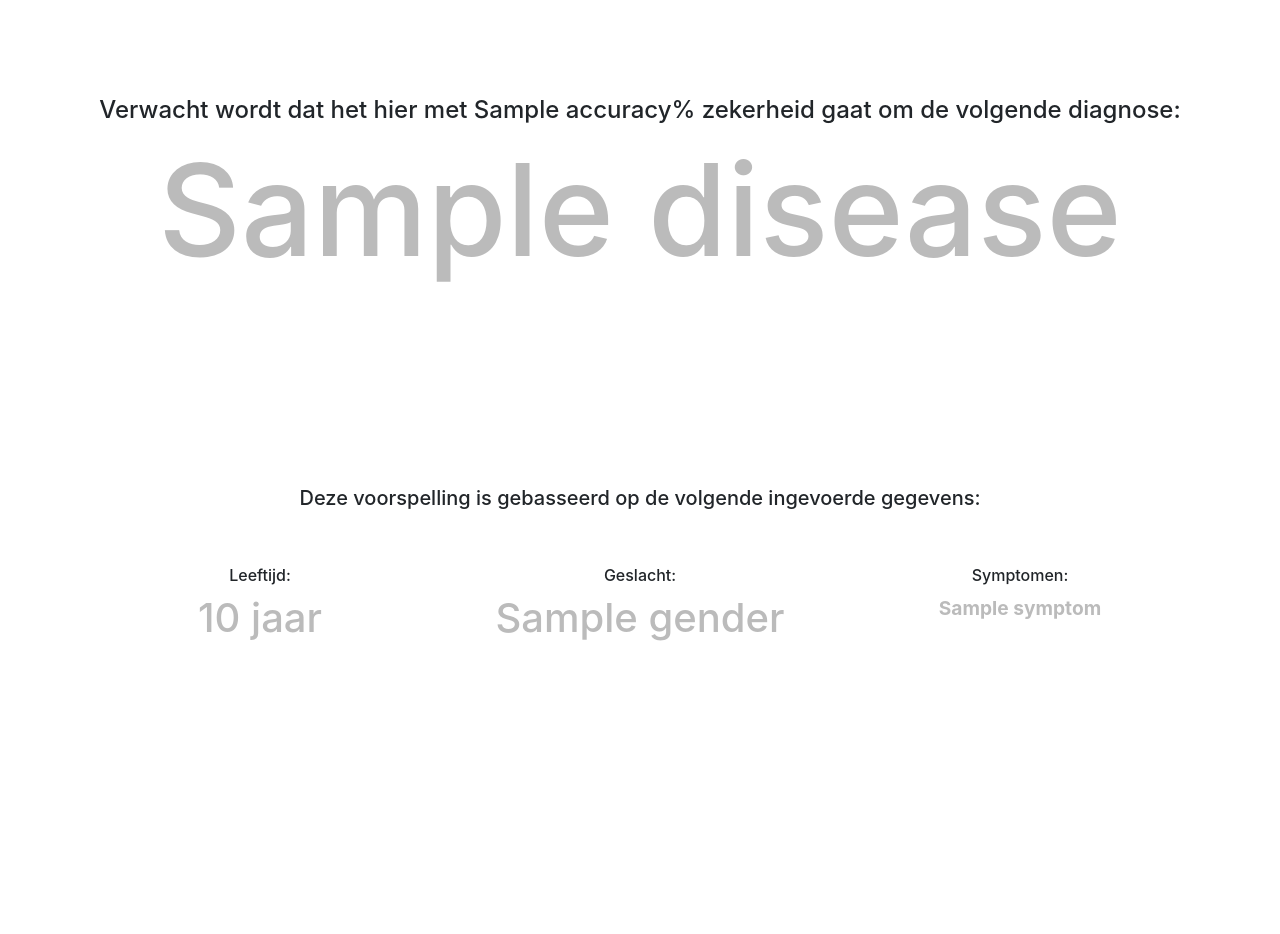
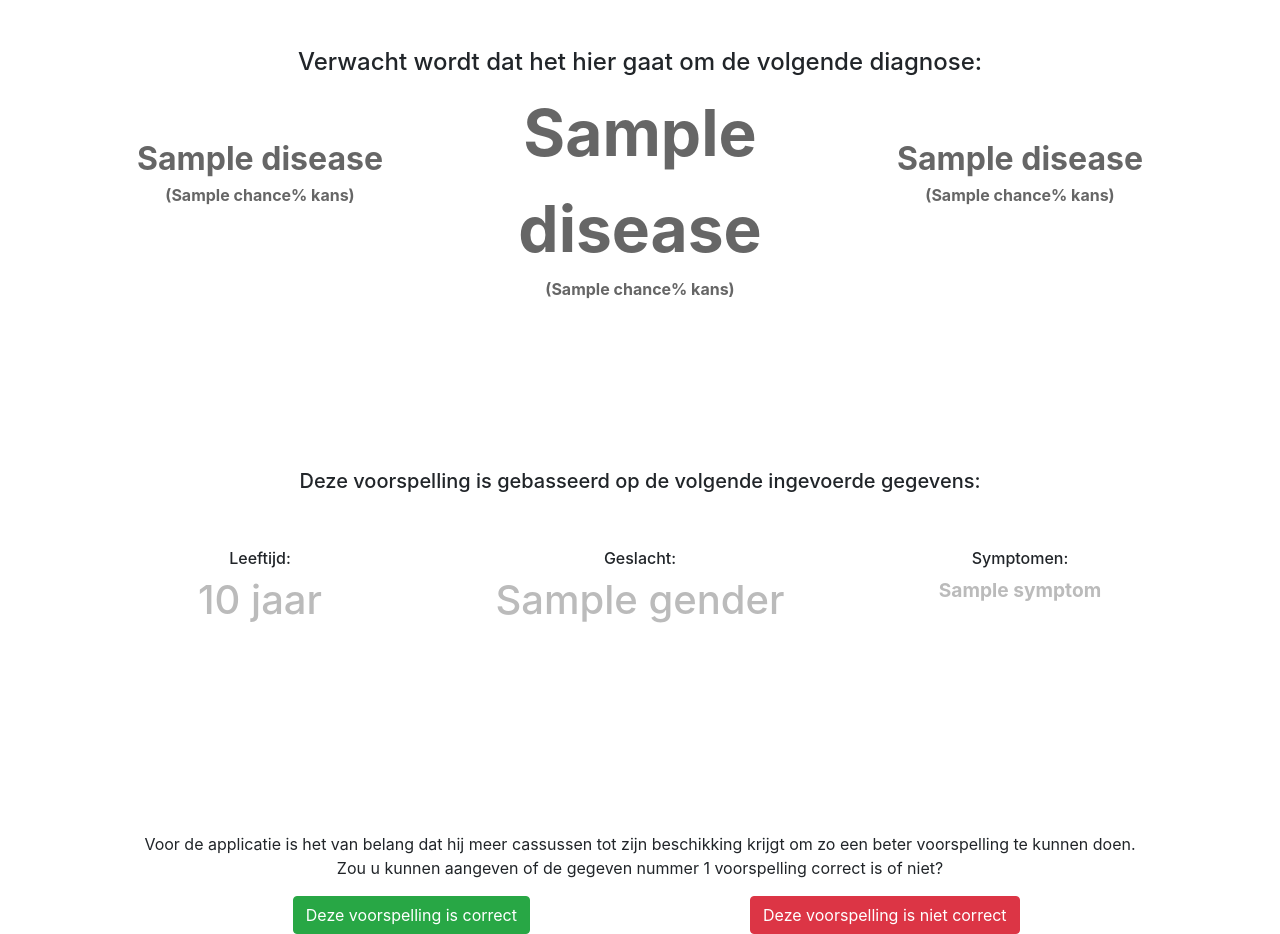
Before and after one commit to HanNotSMachineLearning/Proof-of-Concept, a Python web app: template templates/result.html in a window 1280 px wide. Shown: the part 56-990 px from the top of the page. Before the commit the page ends 697 px from the top, so only its background shows below. Run offline with Jinja, Linux system fonts and the light colour scheme; the template is opened without the code that fills it: most values are stand-ins (such as "Sample title", 1, 10 or a date in 2020); some libraries are stand-ins or nearby versions.

Commit message:
Added frontend for feedback

```diff
--- a/templates/result.html
+++ b/templates/result.html
@@ -6,6 +6,13 @@
 	<title>Prediction - Diagnostisator</title>
 	<link rel="stylesheet" href="https://stackpath.bootstrapcdn.com/bootstrap/4.1.1/css/bootstrap.min.css" integrity="sha384-WskhaSGFgHYWDcbwN70/dfYBj47jz9qbsMId/iRN3ewGhXQFZCSftd1LZCfmhktB"
 	 crossorigin="anonymous">
+	 <style>
+		 .thanks{
+			 text-align: center;
+			 font-size: 3rem;
+			 margin: auto;
+		 }
+	 </style>
 </head>
 
 <body>
@@ -17,18 +24,42 @@
 	<section class="container">
 		<div class="row">
 			<div class="col-sm-12" style="text-align: center;">
-                <br/><br/><br/><br/>
-                <h4>Verwacht wordt dat het hier met {{ accuracy }}% zekerheid gaat om de volgende diagnose:</h4>
-                <h1 style="color: #BBBBBB; font-size: 8rem;">{{ disease }}</h1>
+				<br/>
+				<br/>
+				<h4>Verwacht wordt dat het hier gaat om de volgende diagnose:</h4>
+			</div>
+		</div>
+		<div class="row" style="text-align: center;">
+			<div class="col-sm-12 col-md-4" style="margin-top: 50px;">
+				<span style="color: #666666; font-size: 2rem; font-weight: bold;">{{ prediction[1]['disease'] }}</span>
+				<br/>
+				<span style="color: #666666; font-size: 1rem; font-weight: bold;">({{ prediction[1]['chance'] }}% kans)</span>
+			</div>
+			<div class="col-sm-12 col-md-4">
+				<span style="color: #666666; font-size: 4rem; font-weight: bold;">{{ prediction[0]['disease'] }}</span>
+				<br/>
+				<span style="color: #666666; font-size: 1rem; font-weight: bold;">({{ prediction[0]['chance'] }}% kans)</span>
+			</div>
+			<div class="col-sm-12 col-md-4" style="margin-top: 50px;">
+				<span style="color: #666666; font-size: 2rem; font-weight: bold;">{{ prediction[2]['disease'] }}</span>
+				<br/>
+				<span style="color: #666666; font-size: 1rem; font-weight: bold;">({{ prediction[2]['chance'] }}% kans)</span>
 			</div>
 		</div>
 		<div class="row">
 			<div class="col-sm-12" style="text-align: center;">
-                <br/><br/><br/><br/><br/><br/><br/><br/>
+				<br/>
+				<br/>
+				<br/>
+				<br/>
+				<br/>
+				<br/>
+				<br/>
 				<h5>Deze voorspelling is gebasseerd op de volgende ingevoerde gegevens:</h5>
+				<br/>
+				<br/>
 			</div>
 		</div>
-		<br/><br/>
 		<div class="row">
 			<div class="col-sm-4" style="text-align: center;">
 				<h6>Leeftijd:</h6>
@@ -45,6 +76,23 @@
 				{% endfor %}
 			</div>
 		</div>
+		<div id="feedback-section" class="row" style="text-align: center; margin-top: 200px">
+			<div class="col-sm-12">
+				<p>Voor de applicatie is het van belang dat hij meer cassussen tot zijn beschikking krijgt om zo een beter voorspelling
+					te kunnen doen.
+					<br/> Zou u kunnen aangeven of de gegeven nummer 1 voorspelling correct is of niet?
+				</p>
+				<div class="row">
+					<div class="col-sm-5" style="text-align: right;">
+						<button id="prediction-correct-btn" class="btn btn-success">Deze voorspelling is correct</button>
+					</div>
+					<div class="col-sm-2"></div>
+					<div class="col-sm-5" style="text-align: left;">
+						<button id="prediction-wrong-btn" class="btn btn-danger">Deze voorspelling is niet correct</button>
+					</div>
+				</div>
+			</div>
+		</div>
 	</section>
 
 	<script src="https://code.jquery.com/jquery-3.3.1.slim.min.js" integrity="sha384-q8i/X+965DzO0rT7abK41JStQIAqVgRVzpbzo5smXKp4YfRvH+8abtTE1Pi6jizo"
@@ -53,6 +101,39 @@
 	 crossorigin="anonymous"></script>
 	<script src="https://stackpath.bootstrapcdn.com/bootstrap/4.1.1/js/bootstrap.min.js" integrity="sha384-smHYKdLADwkXOn1EmN1qk/HfnUcbVRZyYmZ4qpPea6sjB/pTJ0euyQp0Mk8ck+5T"
 	 crossorigin="anonymous"></script>
+
+	<script>
+		$(document).ready(function () {
+			$('#prediction-correct-btn').click(function () {
+				fetch("/diagnosis",
+				{
+					headers: {
+					'Accept': 'application/json',
+					'Content-Type': 'application/json'
+					},
+					method: "POST",
+					body: JSON.stringify({
+						"diagnosis": "{{ prediction[0]['disease'] }}",
+						"age": "{{ age }}",
+						"symptoms": {{ symptoms|tojson }}
+					})
+				})
+				Thanks();
+			});
+			$('#prediction-wrong-btn').click(function () {
+				Thanks();
+			});
+		});
+
+		function Thanks(){
+			$('#feedback-section').html('<span class="thanks">Bedankt!</span>');
+			setTimeout(RemoveThanks, 5000);
+		}
+
+		function RemoveThanks(){
+			$('#feedback-section').html('');
+		}
+	</script>
 </body>
 
 </html>
```
Also changed, not shown: predictor.py (+1 -6 lines), server.py (+13 -4 lines). Lines whose indentation alone changed are shown as unchanged.
